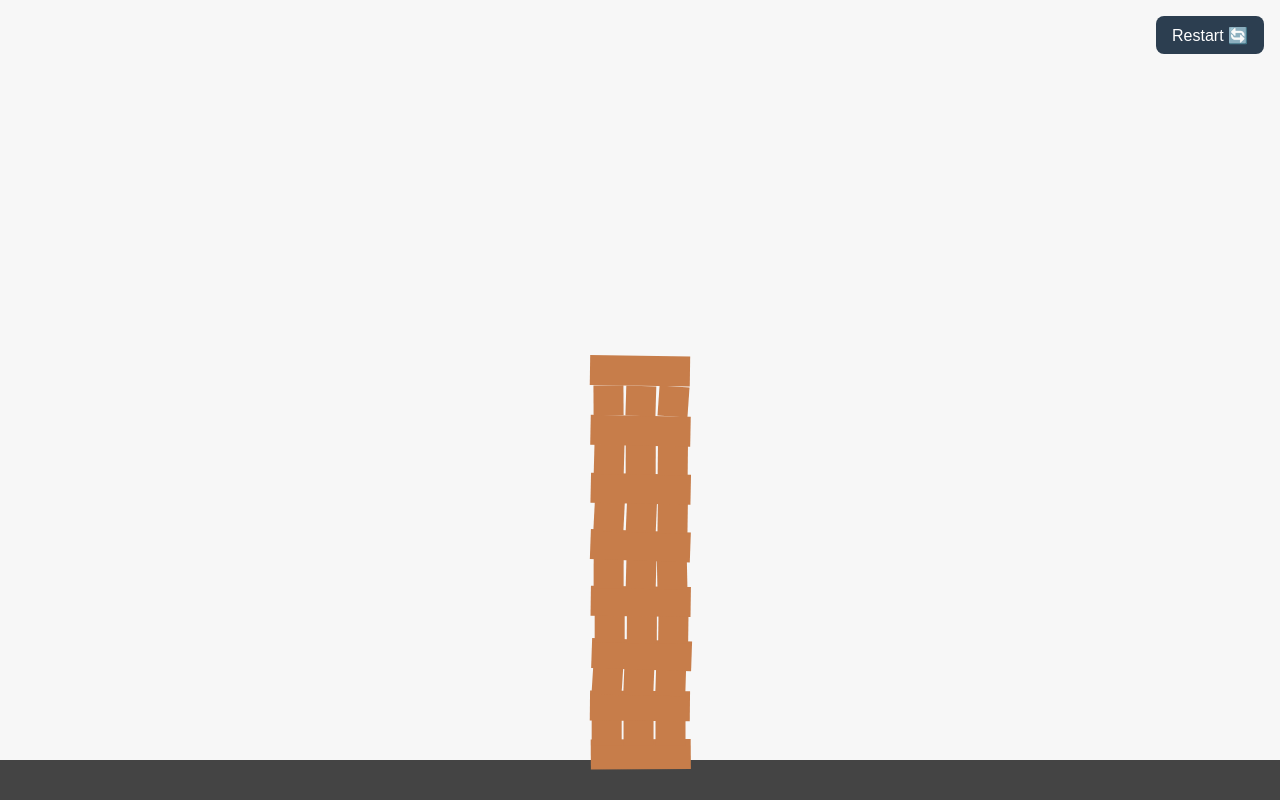
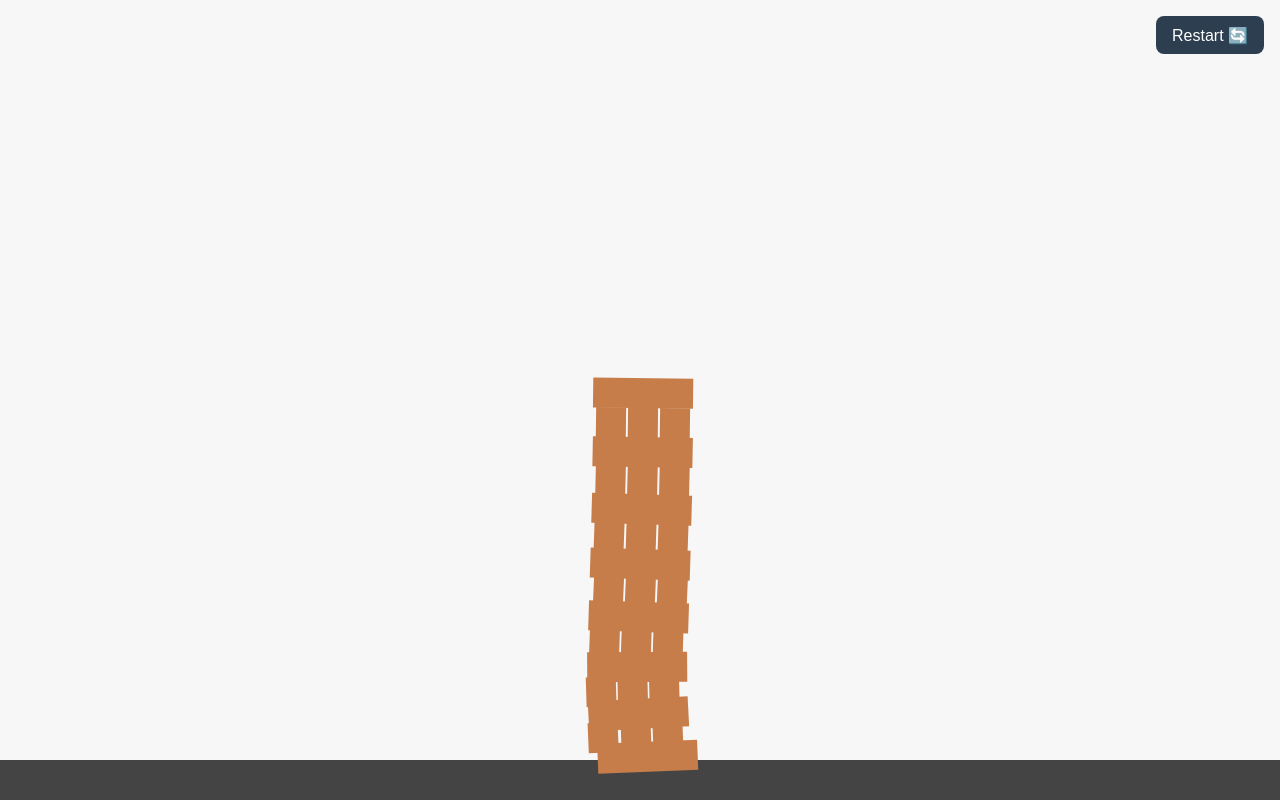
Before and after one commit to britt9296/jenga-game, a plain HTML site: page index.html in a window 1280 px wide. Drawn offline with nearby package versions, Linux system fonts and the light colour scheme; animation ran at ten frames a second.

Commit message:
Update index.html

```diff
--- a/index.html
+++ b/index.html
@@ -28,11 +28,12 @@
       const blockW = 100, blockH = 30;
       const squareSize = 30;
       const gap = 2;
-      const startY = H() - 150;
+      const rowHeight = blockH;
+      const startY = H() - 40 - blockH / 2;
       let i = 0;
 
       const interval = setInterval(() => {
-        const y = startY - i * (blockH + gap);
+        const y = startY - i * rowHeight;
 
         if (i % 2 === 0) {
           // Horizontal block
```
